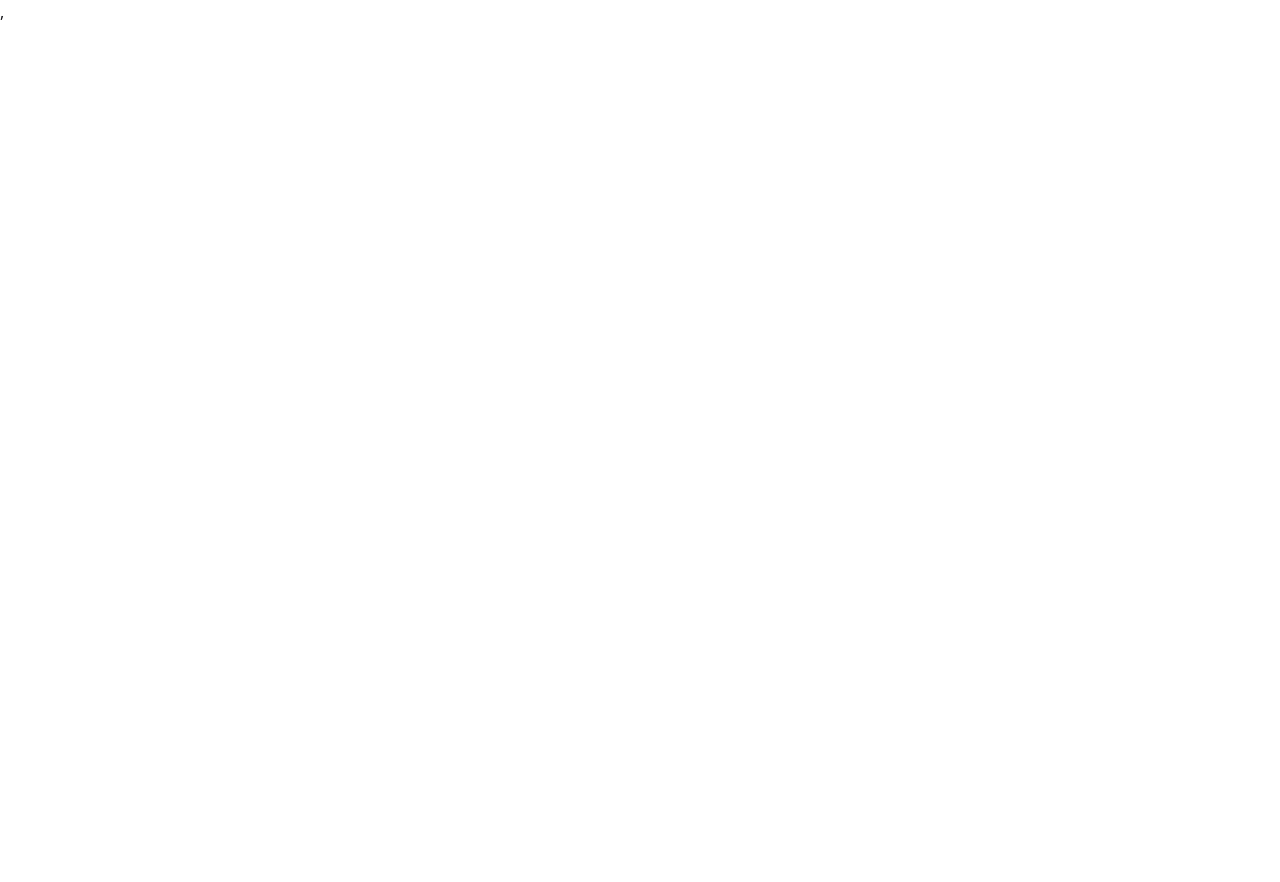
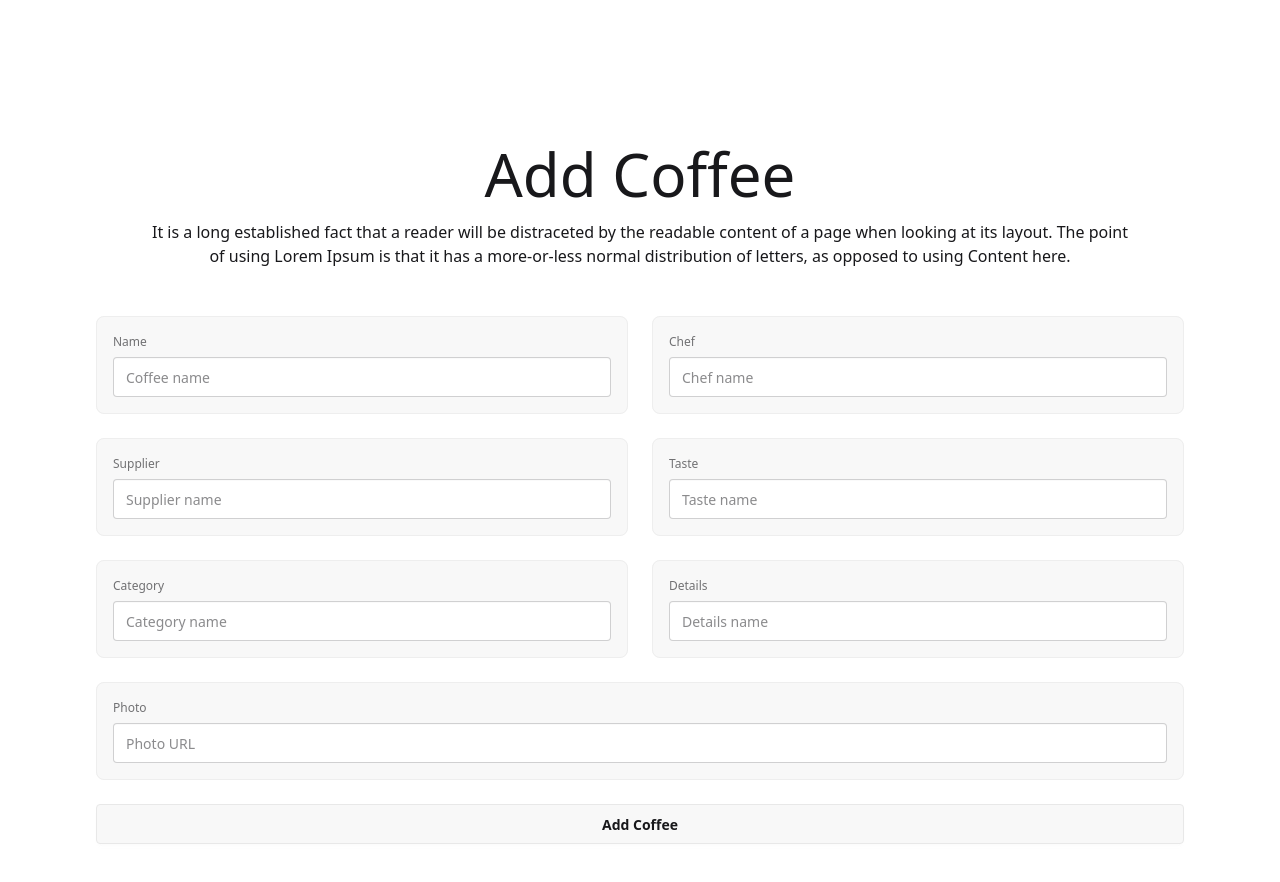
Before and after one commit to shahadot99999/coffee-storage-client, a React (Vite) app: page /addCoffee in a window 1280 px wide. Shown: the top 882 px of the page. Before the commit the page ends 800 px from the top, so only its background shows below. Built offline with nearby package versions, Linux system fonts and the light colour scheme.

Commit message:
Create Add coffee from Client Side using daisyui

```diff
--- a/src/components/AddCoffee.jsx
+++ b/src/components/AddCoffee.jsx
@@ -1,9 +1,55 @@
 import React from 'react';
 
 const AddCoffee = () => {
+
+    const handleAddCoffee = e =>{
+        e.preventDefault();
+        //const form = e.target;
+    }
+
+
     return (
-        <div>
+        <div className='p-24'>
+            <div className='p-12 text-center space-y-4'>
+                <h1 className="text-6xl">Add Coffee</h1>
+                <p>It is a long established fact that a reader will be distraceted by the readable content of a page when looking at its layout. The point of using Lorem Ipsum is that it has a more-or-less normal distribution of letters, as opposed to using Content here.</p>
+            </div>
+            <form onSubmit={handleAddCoffee}>
+                <div className='grid grid-cols-1 md:grid-cols-2 gap-6'>
+                    <fieldset className="fieldset bg-base-200 border-base-300 rounded-box  border p-4">
+                        <label className="label">Name</label>
+                        <input type="text"  name='name' className="input w-full" placeholder="Coffee name" />
+                    </fieldset>
+                    <fieldset className="fieldset bg-base-200 border-base-300 rounded-box  border p-4">
+                        <label className="label">Chef</label>
+                        <input type="text"  name='chef' className="input w-full" placeholder="Chef name" />
+                    </fieldset>
+                    <fieldset className="fieldset bg-base-200 border-base-300 rounded-box  border p-4">
+                        <label className="label">Supplier</label>
+                        <input type="text"  name='supplier' className="input w-full" placeholder="Supplier name" />
+                    </fieldset>
+                    <fieldset className="fieldset bg-base-200 border-base-300 rounded-box  border p-4">
+                        <label className="label">Taste</label>
+                        <input type="text"  name='taste' className="input w-full" placeholder="Taste name" />
+                    </fieldset>
+                    <fieldset className="fieldset bg-base-200 border-base-300 rounded-box  border p-4">
+                        <label className="label">Category</label>
+                        <input type="text"  name='category' className="input w-full" placeholder="Category name" />
+                    </fieldset>
+                    <fieldset className="fieldset bg-base-200 border-base-300 rounded-box  border p-4">
+                        <label className="label">Details</label>
+                        <input type="text"  name='details' className="input w-full" placeholder="Details name" />
+                    </fieldset>
 
+                </div>
+
+                <fieldset className="fieldset bg-base-200 border-base-300 rounded-box  border my-6 p-4">
+                        <label className="label">Photo</label>
+                        <input type="text"  name='photo' className="input w-full" placeholder="Photo URL" />
+                    </fieldset>
+
+                    <input type="submit" className='btn w-full' value="Add Coffee" />
+            </form>
         </div>
     );
 };
--- a/src/layout/MainLayout.jsx
+++ b/src/layout/MainLayout.jsx
@@ -6,7 +6,10 @@ const MainLayout = () => {
     return (
         <div>
             <Header></Header>
-            <Outlet></Outlet>
+            <div className="max-w-7xl mx-auto">
+              <Outlet></Outlet>
+            </div>
+
         </div>
     );
 };
```
